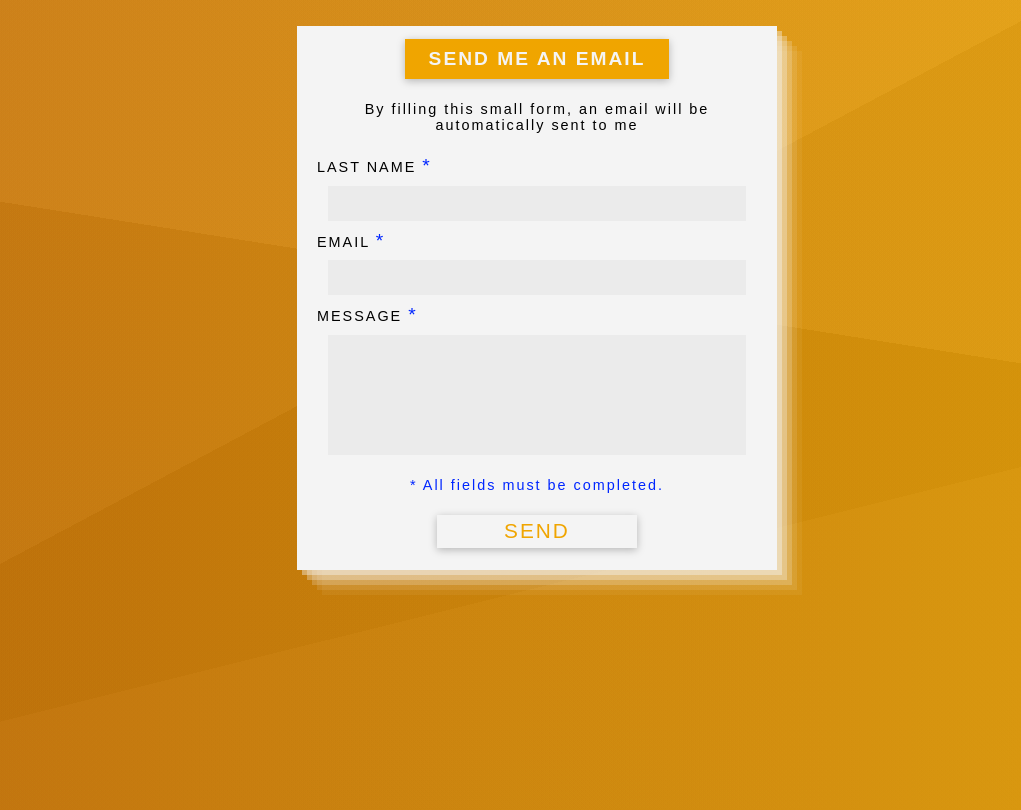
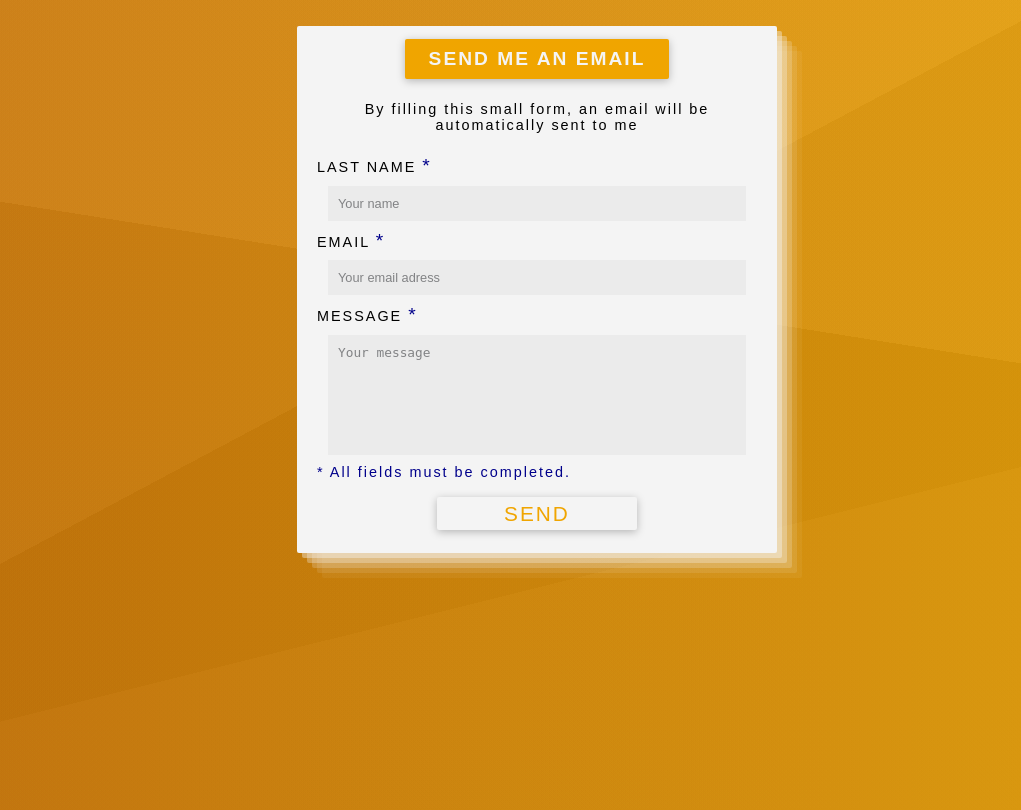
Before and after one commit to Dimitri-F/form, a PHP site: page / in a window 1280 px wide. Shown: the top 810 px of the page, without its empty margins (103-1124 px from the left). Run offline with PHP 8.4, Linux system fonts and the light colour scheme; some web fonts are replaced.

Commit message:
design finalization and addition of a javascript file

```diff
--- a/css/main.css
+++ b/css/main.css
@@ -1,9 +1,12 @@
 /*RESET*/
-*, ::before, ::after {
+*,
+::before,
+::after {
     box-sizing: border-box;
     margin: 0;
     padding: 0;
 }
+
 /********************************************************************************
                                 PAGE STYLE
 ********************************************************************************/
@@ -15,11 +18,12 @@
     --black: #1A1C20;
     --main-font: 'Mina', sans-serif;
     --display-font: 'Gugi', cursive;
-    --shadow: 0 2px 8px rgba(0,0,0,0.26);
+    --shadow: 0 2px 8px rgba(0, 0, 0, 0.26);
     --input-bg-color: #ebebeb;
 }
+
 body {
-    background-image: linear-gradient(53deg, rgba(249, 249, 249, 0.04) 0%, rgba(249, 249, 249, 0.04) 8%,rgba(133, 133, 133, 0.04) 8%, rgba(133, 133, 133, 0.04) 100%),linear-gradient(152deg, rgba(201, 201, 201, 0.04) 0%, rgba(201, 201, 201, 0.04) 39%,rgba(25, 25, 25, 0.04) 39%, rgba(25, 25, 25, 0.04) 100%),linear-gradient(346deg, rgba(255, 255, 255, 0.04) 0%, rgba(255, 255, 255, 0.04) 39%,rgba(136, 136, 136, 0.04) 39%, rgba(136, 136, 136, 0.04) 100%),linear-gradient(9deg, rgba(0, 0, 0, 0.04) 0%, rgba(0, 0, 0, 0.04) 65%,rgba(244, 244, 244, 0.04) 65%, rgba(244, 244, 244, 0.04) 100%),linear-gradient(90deg, rgb(207,117,0),rgb(240,165,0));
+    background-image: linear-gradient(53deg, rgba(249, 249, 249, 0.04) 0%, rgba(249, 249, 249, 0.04) 8%, rgba(133, 133, 133, 0.04) 8%, rgba(133, 133, 133, 0.04) 100%), linear-gradient(152deg, rgba(201, 201, 201, 0.04) 0%, rgba(201, 201, 201, 0.04) 39%, rgba(25, 25, 25, 0.04) 39%, rgba(25, 25, 25, 0.04) 100%), linear-gradient(346deg, rgba(255, 255, 255, 0.04) 0%, rgba(255, 255, 255, 0.04) 39%, rgba(136, 136, 136, 0.04) 39%, rgba(136, 136, 136, 0.04) 100%), linear-gradient(9deg, rgba(0, 0, 0, 0.04) 0%, rgba(0, 0, 0, 0.04) 65%, rgba(244, 244, 244, 0.04) 65%, rgba(244, 244, 244, 0.04) 100%), linear-gradient(90deg, rgb(207, 117, 0), rgb(240, 165, 0));
     height: 110vh;
     font-family: var(--main-font);
     font-size: 0.9rem;
@@ -31,24 +35,29 @@ body {
 ********************************************************************************/
 .form-hr {
     border: 1px solid var(--main-color);
-    width : 20%;
+    width: 20%;
 }
+
 .email-form {
     background-color: var(--white);
     padding: 5px 20px;
     margin: 2% auto;
     width: 100%;
     max-width: 480px;
-    box-shadow: rgba(244,244,244, 0.4) 5px 5px, rgba(244,244,244, 0.3) 10px 10px, rgba(244,244,244, 0.2) 15px 15px, rgba(244,244,244, 0.1) 20px 20px, rgba(244,244,244, 0.05) 25px 25px;
+    box-shadow: rgba(244, 244, 244, 0.4) 5px 5px, rgba(244, 244, 244, 0.3) 10px 10px, rgba(244, 244, 244, 0.2) 15px 15px, rgba(244, 244, 244, 0.1) 20px 20px, rgba(244, 244, 244, 0.05) 25px 25px;
+    border-radius: 2px;
 }
-.email-form > * {
+
+.email-form>* {
     display: block;
     margin: 2% auto;
 }
+
 ::-webkit-input-placeholder {
     font-size: 1.3em;
 }
-.form-title {
+
+.email-form__title {
     display: block;
     margin: 2% auto;
     text-align: center;
@@ -59,10 +68,13 @@ body {
     color: var(--white);
     width: 60%;
     box-shadow: var(--shadow);
+    border-radius: 2px;
 }
+
 label {
     text-transform: uppercase;
 }
+
 .email-form__text {
     border: none;
     outline: none;
@@ -71,14 +83,17 @@ label {
     padding: 10px;
     margin: auto;
 }
+
 .email-form__text:hover {
     transition: .1s ease-in-out;
 }
+
 .email-form__text:focus {
     background-color: var(--white);
     border-bottom: 5px solid var(--main-color);
     transition: .2s ease-in-out;
 }
+
 .email-form__textarea {
     background-color: var(--input-bg-color);
     overflow: hidden;
@@ -90,31 +105,39 @@ label {
     outline: none;
     border: none;
 }
+
 .email-form__textarea:hover {
     transition: .2s ease-in-out;
 }
+
 .email-form__textarea:focus {
     background-color: var(--white);
     border-bottom: 5px solid var(--main-color);
     transition: .2s ease-in-out;
 }
+
 .span--color {
-    color: #0026ff
+    color: darkblue
 }
+
 label>.span--color {
     font-size: 1.2rem;
 }
+
 .comments {
-    color: #ff0000
+    color: darkred;
 }
+
 .thank-you {
-    color: olivedrab;
+    color: darkgreen;
 }
-.form-note {
+
+.email-form__note {
     margin: 5%;
     text-align: center
 }
-.email-form__submit {
+
+.email-form__button {
     text-align: center;
     width: 200px;
     color: var(--main-color);
@@ -124,11 +147,19 @@ label>.span--color {
     margin: 4% auto;
     padding: 1%;
     box-shadow: var(--shadow);
+    border-radius: 2px;
 }
-.email-form__submit:hover {
+
+.email-form__button:hover {
     box-shadow: rgba(0, 0, 0, 0.4) 0px 2px 4px, rgba(0, 0, 0, 0.3) 0px 7px 13px -3px, rgba(0, 0, 0, 0.2) 0px -3px 0px inset;
     cursor: pointer;
-    transition: .2s ease-in-out;
+    transition: .5s ease-in-out;
     background-color: var(--main-color);
     color: var(--white);
+
 }
+
+.email-form__text::placeholder, .email-form__textarea::placeholder {
+    font-size: .8rem;
+    color: rgba(26,28,32,0.5);
+}
--- a/index.html
+++ b/index.html
@@ -2,7 +2,7 @@
 <html lang="en">
 
 <head>
-    <meta charset= "UTF-8" />
+    <meta charset="UTF-8" />
     <meta http-equiv="X-UA-Compatible" content="IE=edge">
     <title>Form</title>
     <link rel="preconnect" href="https://fonts.googleapis.com">
@@ -13,29 +13,24 @@
 
 <body>
 
-
     <form id="contact-form" class="email-form" autocomplete="off">
-        <h1 class="form-title">Send me an email </h1>
-        <p class="form-note">By filling this small form, an email will be automatically sent to me</p>
+        <h1 class="email-form__title">Send me an email </h1>
+        <p class="email-form__note">By filling this small form, an email will be automatically sent to me</p>
         <label for="name">Last name <span class="span--color">*</span></label>
-        <input id="name" type="text" name="name" class="email-form__text" />
+        <input id="name" type="text" name="name" class="email-form__text" placeholder="Your name"/>
         <p class="comments"></p>
         <label for="email">Email <span class="span--color">*</span></label>
-        <input id="email" type="text" name="email" class="email-form__text" />
+        <input id="email" type="text" name="email" class="email-form__text" placeholder="Your email adress"/>
         <p class="comments"></p>
         <label for="message">Message <span class="span--color">*</span></label>
-        <textarea id="message" name="message" class="email-form__textarea"></textarea>
+        <textarea id="message" name="message" class="email-form__textarea" placeholder="Your message"></textarea>
         <p class="comments"></p>
         <p class="form-note span--color">* All fields must be completed.</p>
 
-        <a id="submit" class="email-form__submit">Send</a>
+        <a id="submit" class="email-form__button">Send</a>
     </form>
 
-
-
-    <!--SCRIPT JS----------------------------------------------------------->
-    <script src="js/script.js"></script>
-
+    <script src="script.js"></script>
 </body>
 
 </html>
```
Also changed, not shown: script.js (added).
